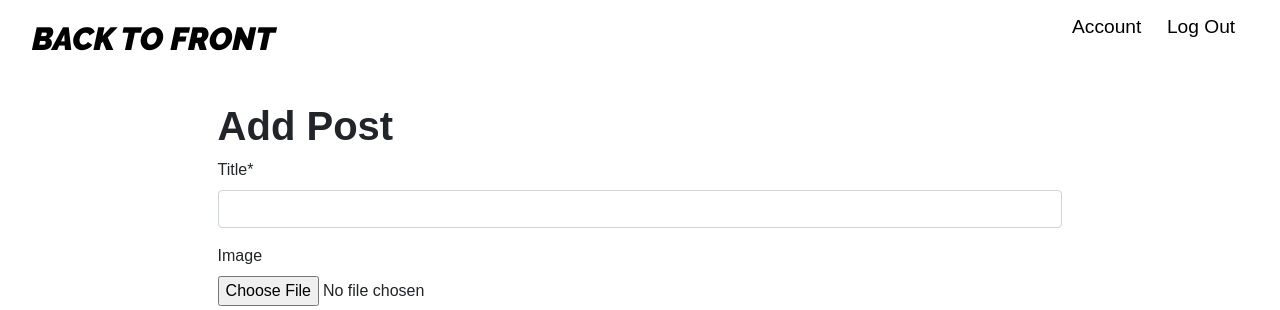
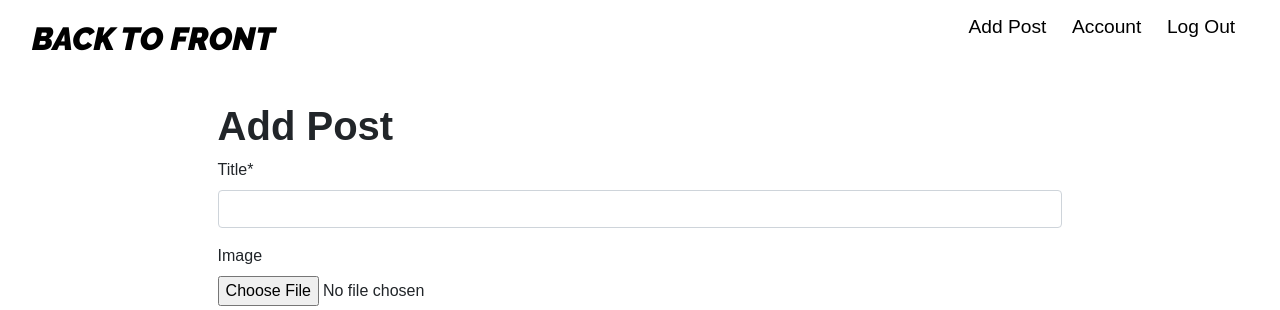
Before and after one commit to SamRidding/btf1, a Django app: page /add_post/ in a window 1280 px wide. Shown: the top 310 px of the page. Run offline with Django 3.2, Linux system fonts and the light colour scheme; the visitor is signed in with stand-in values (Sample User, id 1); some libraries are stand-ins or nearby versions; some web fonts are replaced.

Commit message:
Add add post link to nav bar links

```diff
--- a/templates/base.html
+++ b/templates/base.html
@@ -41,6 +41,7 @@
         <div class="navbar-links">
             <ul>
                 {% if user.is_authenticated %}
+                <li><a href="{% url 'add_post' %}"><p>Add Post</p></a></li>
                 <li><a href="{% url 'userprofile' %}"><p>Account</p></a></li>
                 <li><a href="{% url 'account_logout' %}"><p>Log Out</p></a></li>
                 {% else %}
```
